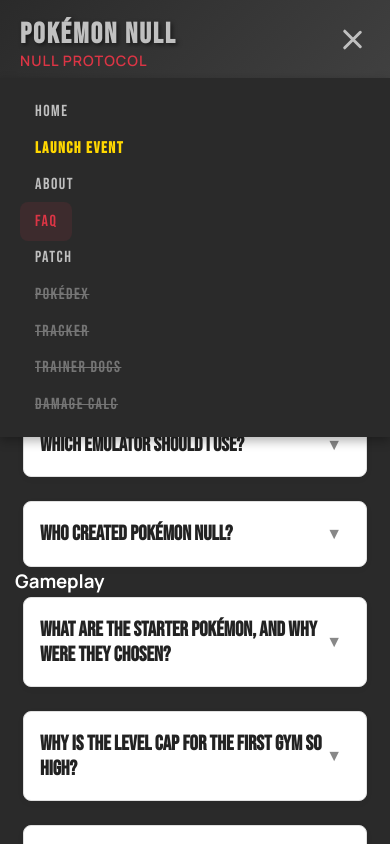
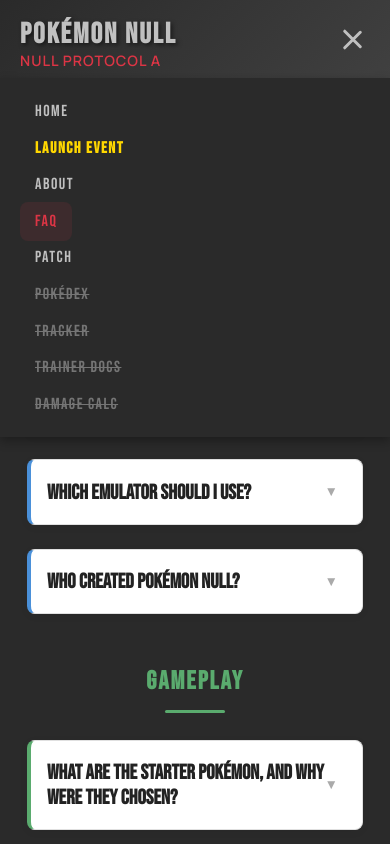
Before and after one commit to bcordry/nullifiedmonsters, a plain HTML site: page faq.html in a window 390 px wide. Both pictures are taken after a click on the button 352 px from the left and 39 px from the top of the page. Shown: the top 844 px of the page. Drawn offline with Linux system fonts and the light colour scheme.

Commit message:
Add files via upload

```diff
--- a/css/faq.css
+++ b/css/faq.css
@@ -1,120 +1,286 @@
 /* faq.css - Styles specific to the FAQ page */
 
-/* Container for the FAQ section */
+/* =====================
+   PAGE SECTION
+   ===================== */
+
+/* Outer wrapper for the entire FAQ section */
 .faq-section {
-  /* Add vertical spacing above and below the FAQ section */
+  /* Vertical breathing room above and below the content */
   padding: 2rem 0;
-  /* Use a subtle background color to distinguish the FAQ area */
+  /* Use the site's primary gray background variable */
   background: var(--primary-gray);
 }
 
-/* Main FAQ list container */
+/* =====================
+   CATEGORY TITLES
+   ===================== */
+
+/* Shared base styles for all three category titles */
+.faq-category-title {
+  /* Center the title above its question group */
+  text-align: center;
+  /* Use the display font for impact */
+  font-family: 'Bebas Neue', Arial, sans-serif;
+  /* Large, prominent size */
+  font-size: 2rem;
+  /* Space above each category title to separate it from the previous group */
+  margin-top: 3rem;
+  /* Small gap between the title and the questions below */
+  margin-bottom: 1.2rem;
+  /* Uppercase for a bold, clean look */
+  text-transform: uppercase;
+  /* Track letters out slightly for readability */
+  letter-spacing: 0.08em;
+  /* Relative positioning so the underline pseudo-element can anchor to it */
+  position: relative;
+  /* Padding below to make room for the decorative underline */
+  padding-bottom: 0.5rem;
+}
+
+/* Decorative underline bar beneath each category title */
+.faq-category-title::after {
+  /* Required for pseudo-elements to appear */
+  content: '';
+  /* Make it a block so it sits on its own line */
+  display: block;
+  /* Centered under the title text */
+  margin: 0.4rem auto 0;
+  /* Fixed width for the accent bar */
+  width: 60px;
+  /* Thin bar height */
+  height: 3px;
+  /* Rounded ends for a polished look */
+  border-radius: 2px;
+  /* Default color — overridden per category below */
+  background: currentColor;
+}
+
+/* OPERATION category — blue accent */
+.faq-category-title.cat-operation {
+  /* Steel/tech blue to suggest systems and setup */
+  color: #4a90d9;
+}
+
+/* GAMEPLAY category — green accent */
+.faq-category-title.cat-gameplay {
+  /* Earthy green to suggest adventure and exploration */
+  color: #5aab6e;
+}
+
+/* COMMUNITY category — gold/amber accent */
+.faq-category-title.cat-community {
+  /* Warm gold to suggest togetherness and energy */
+  color: #c9a227;
+}
+
+/* =====================
+   FAQ LIST CONTAINER
+   ===================== */
+
+/* Wrapper for each group of FAQ items under a category */
 .faq-list {
-  /* Limit the width for readability and center it */
+  /* Constrain width for readability */
   max-width: 700px;
+  /* Center the list horizontally */
   margin: 0 auto;
-  /* Add some spacing between FAQ items */
+  /* Stack items vertically with consistent spacing */
   display: flex;
   flex-direction: column;
   gap: 1.5rem;
 }
 
-/* Each FAQ item (question + answer) */
+/* =====================
+   FAQ ITEMS
+   ===================== */
+
+/* Individual FAQ card (question + answer) */
 .faq-item {
-  /* Add a border and rounded corners for separation */
-  border: 1px solid #e0e0e0;
+  /* Rounded corners for a card-like appearance */
   border-radius: 8px;
+  /* White background to stand out from the page */
   background: #fff;
-  /* Add a subtle box shadow for depth */
-  box-shadow: 0 2px 8px rgba(0,0,0,0.03);
+  /* Subtle shadow for depth */
+  box-shadow: 0 2px 8px rgba(0,0,0,0.05);
+  /* Hide overflow so the border-left color doesn't bleed */
   overflow: hidden;
+  /* Smooth shadow transition on hover */
   transition: box-shadow 0.2s;
+  /* Default left border — overridden per category below */
+  border-left: 4px solid transparent;
+  /* Thin outer border for structure */
+  border-top: 1px solid #e0e0e0;
+  border-right: 1px solid #e0e0e0;
+  border-bottom: 1px solid #e0e0e0;
 }
 
-/* Highlight FAQ item on hover */
+/* Deepen the shadow when hovering over an item */
 .faq-item:hover {
-  box-shadow: 0 4px 16px rgba(0,0,0,0.07);
+  box-shadow: 0 4px 16px rgba(0,0,0,0.09);
 }
 
-/* FAQ question button */
+/* Left accent border for OPERATION items */
+.cat-operation + .faq-list .faq-item {
+  border-left-color: #4a90d9;
+}
+
+/* Left accent border for GAMEPLAY items */
+.cat-gameplay + .faq-list .faq-item {
+  border-left-color: #5aab6e;
+}
+
+/* Left accent border for COMMUNITY items */
+.cat-community + .faq-list .faq-item {
+  border-left-color: #c9a227;
+}
+
+/* =====================
+   QUESTION BUTTON
+   ===================== */
+
+/* The clickable question button inside each FAQ item */
 .faq-question {
-  /* Make the button fill the width of the container */
+  /* Fill the full width of the card */
   width: 100%;
-  /* Remove default button styles */
+  /* Remove default browser button styling */
   background: none;
   border: none;
   outline: none;
-  /* Use site font and size */
+  /* Display font for the question text */
   font-family: 'Bebas Neue', 'Manrope', Arial, sans-serif;
   font-size: 1.3rem;
   font-weight: 700;
+  /* Left-align the question text */
   text-align: left;
-  /* Add padding for clickable area */
-  padding: 1.2rem 1.5rem;
-  /* Cursor pointer for interactivity */
+  /* Comfortable click target padding */
+  padding: 1.2rem 3rem 1.2rem 1.5rem;
+  /* Show pointer cursor to indicate it's clickable */
   cursor: pointer;
-  /* Add a transition for background color */
+  /* Smooth background transition on hover */
   transition: background 0.2s;
-  /* Slightly darker text */
+  /* Dark text for readability */
   color: #222;
-  /* Add a caret icon using a pseudo-element */
+  /* Needed to position the caret arrow */
   position: relative;
 }
 
+/* Subtle highlight when hovering the question */
+.faq-question:hover {
+  background: rgba(0,0,0,0.02);
+}
+
+/* Caret arrow on the right side of the question */
 .faq-question::after {
-  /* Add a down arrow (caret) to the right of the question */
+  /* Down-pointing triangle character */
   content: '▼';
+  /* Absolute position anchored to the right */
   position: absolute;
   right: 1.5rem;
   top: 50%;
+  /* Vertically center the caret */
   transform: translateY(-50%);
-  font-size: 1rem;
-  color: #888;
-  transition: transform 0.2s;
+  font-size: 0.85rem;
+  color: #aaa;
+  /* Smooth rotation when toggling open/closed */
+  transition: transform 0.25s;
 }
 
-/* When the FAQ item is open, rotate the caret */
+/* Rotate the caret upward when the item is open */
 .faq-item.open .faq-question::after {
   transform: translateY(-50%) rotate(-180deg);
 }
 
-/* FAQ answer (hidden by default) */
+/* =====================
+   ANSWER PANEL
+   ===================== */
+
+/* The answer text, hidden by default */
 .faq-answer {
-  /* Hide the answer by default */
+  /* Hidden until the item is opened */
   display: none;
-  /* Add padding for readability */
+  /* Padding: none on top (question already has bottom padding), sides and bottom */
   padding: 0 1.5rem 1.2rem 1.5rem;
-  /* Use a slightly lighter font */
+  /* Body font for answer text */
   font-family: 'Manrope', Arial, sans-serif;
   font-size: 1rem;
+  /* Softer text color for contrast with the question */
   color: #444;
+  /* Comfortable line height for longer answers */
   line-height: 1.6;
-  /* Animate the appearance */
+  /* Fade in when revealed */
   animation: fadeIn 0.3s;
 }
 
-/* Show the answer when the item is open */
+/* Paragraphs inside answers get a small top margin for spacing */
+.faq-answer p {
+  margin-top: 0.6rem;
+}
+
+/* Remove top margin from the very first paragraph */
+.faq-answer p:first-child {
+  margin-top: 0;
+}
+
+/* Show the answer when the parent item has the 'open' class */
 .faq-item.open .faq-answer {
   display: block;
 }
 
-/* Simple fade-in animation for answers */
-@keyframes fadeIn {
-  from { opacity: 0; }
-  to { opacity: 1; }
+/* =====================
+   DAMAGE CALC BLOCK
+   ===================== */
+
+/* Monospace block used to display damage calculation examples */
+.damage-calc-example {
+  /* Light gray background to distinguish it from regular text */
+  background: #f0f0f0;
+  /* Inner spacing */
+  padding: 10px 14px;
+  /* Rounded corners */
+  border-radius: 4px;
+  /* Space above and below */
+  margin: 10px 0;
+  /* Monospace font for alignment */
+  font-family: monospace;
+  /* Slightly smaller than body text */
+  font-size: 0.9rem;
+  /* Ensure long lines wrap instead of overflowing */
+  word-break: break-word;
 }
 
-/* Responsive: reduce padding on small screens */
+/* =====================
+   ANIMATIONS
+   ===================== */
+
+/* Fade-in animation used when an answer is revealed */
+@keyframes fadeIn {
+  from { opacity: 0; transform: translateY(-4px); }
+  to   { opacity: 1; transform: translateY(0); }
+}
+
+/* =====================
+   RESPONSIVE
+   ===================== */
+
+/* Adjustments for small screens */
 @media (max-width: 600px) {
+  /* Reduce outer section padding */
   .faq-section {
     padding: 1.5rem 0;
   }
+  /* Allow the list to fill the screen width with small side padding */
   .faq-list {
     max-width: 100%;
-    padding: 0 0.5rem;
+    padding: 0 0.75rem;
   }
-  .faq-question, .faq-answer {
+  /* Reduce inner padding on small screens */
+  .faq-question,
+  .faq-answer {
     padding-left: 1rem;
     padding-right: 1rem;
   }
+  /* Slightly smaller category title on mobile */
+  .faq-category-title {
+    font-size: 1.6rem;
+  }
 }
--- a/css/styles.css
+++ b/css/styles.css
@@ -45,6 +45,23 @@
     display: flex; /* Use flexbox for layout */
     flex-direction: column; /* Stack elements vertically */
 }
+
+/* Global Link Styles */
+a {
+    color: #ff6b6b; /* Light red for unclicked links */
+    text-decoration: underline; /* Keep underline for accessibility */
+    transition: var(--transition); /* Smooth color transition */
+}
+
+a:visited {
+    color: #a0a0a0; /* Light grey for clicked/visited links */
+}
+
+a:hover {
+    color: var(--white); /* White on hover for better visibility */
+    text-decoration: none; /* Remove underline on hover */
+}
+
 
 /* Container for centering content with max width */
 .container {
```
